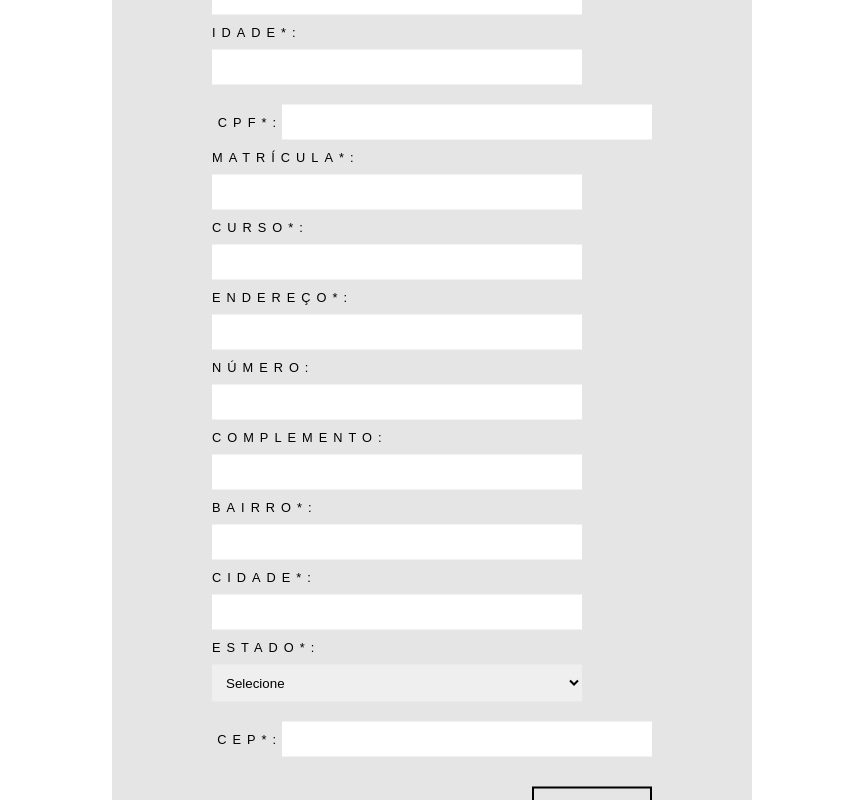
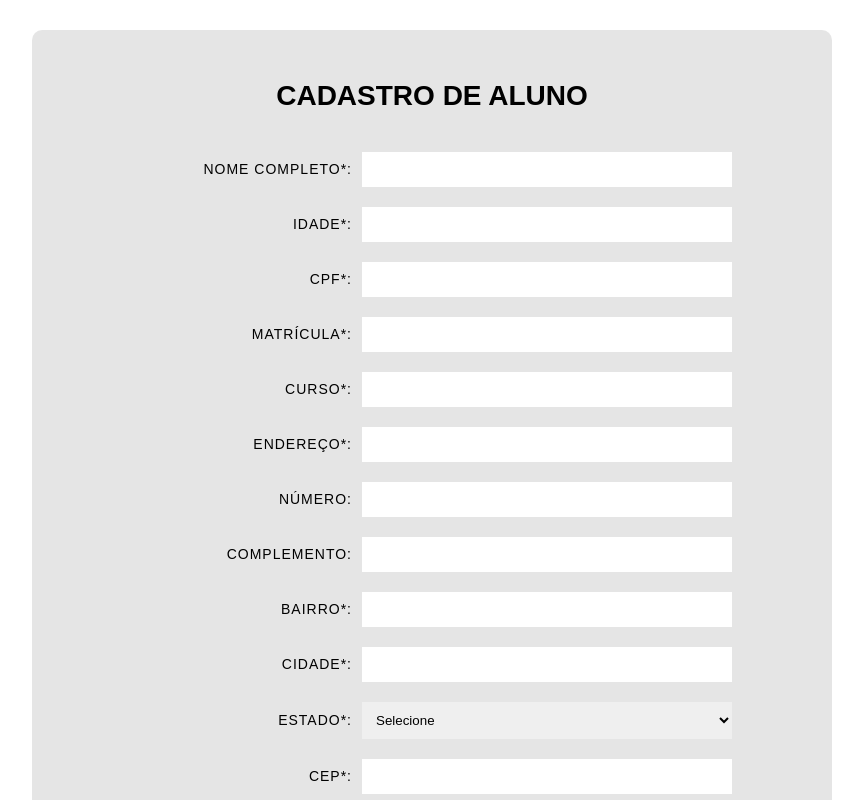
Before and after one commit to ghustavosm/tdig-projeto-final, a React (Create React App) app: page / in a window 1280 px wide. Shown: the top 800 px of the page, without its empty margins (208-1071 px from the left). Built offline with nearby package versions, Linux system fonts and the light colour scheme.

Commit message:
Ajustes de estilos

```diff
--- a/src/App.css
+++ b/src/App.css
@@ -15,24 +15,29 @@ body{
   background: white;
 }
 
-form{
-  position: absolute;
-  top: 50%;
-  left: 50%;
-  transform: translate(-50%,-50%);
+form {
+  font-family: sans-serif;
+  margin: 30px auto;
+  width: 600px;
   background: rgba(0,0,0,.1);
-  padding: 100px;
-
+  padding: 40px 100px;
   display: flex;
   flex-direction: column;
   align-items: flex-end;
+  border-radius: 10px;
+}
+
+legend {
+  margin: 10px auto 30px;
+  font-size: 28px;
+  font-weight: 700;
+  text-transform: uppercase;
 }
 
 label{
-  font-family: sans-serif;
-  letter-spacing: 6px;
+  letter-spacing: 1px;
   text-transform: uppercase;
-  font-size: .8em;
+  font-size: 14px;
   color: black;
 }
 
@@ -43,6 +48,7 @@ input[type=text], input[type=password], input[type=email], select {
   padding: 10px;
   width: 350px;
   margin: 10px 0;
+  margin-left: 10px;
   color: black;
 }
 
--- a/src/FormYupValidation.js
+++ b/src/FormYupValidation.js
@@ -46,6 +46,7 @@ const FormYupValidation = () => {
           isSubmitting,
         }) => (
         <form onSubmit={handleSubmit}>
+          <legend>Cadastro de Aluno</legend>
           <label>
             Nome completo*:
             <Field type="text" name="nome"
@@ -159,7 +160,7 @@ const FormYupValidation = () => {
                    onChange={handleChange}/>
           </label>
           <ErrorMessage name="cep" className="error" component="span" />
-          <input type="submit" value="Login" disabled={isSubmitting}/>
+          <input type="submit" value="Cadastrar" disabled={isSubmitting}/>
         </form>
       )}
     </Formik>
```
Also changed, not shown: 1 other file (tests, documents, lock files or other folders).
